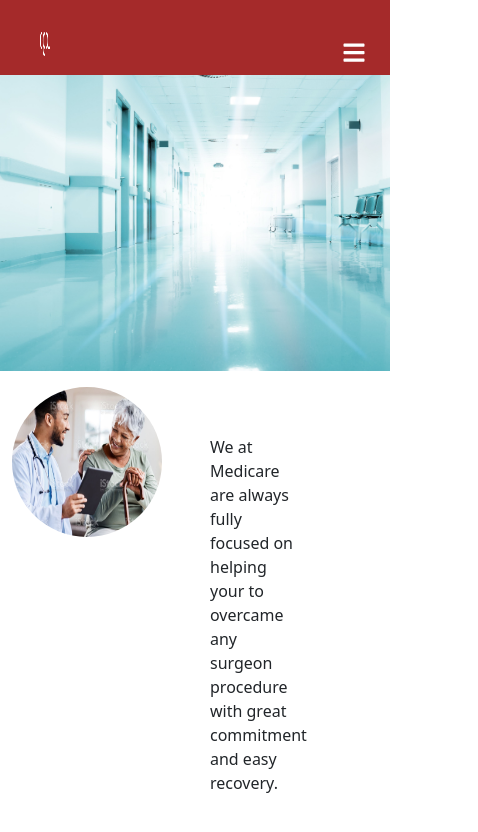
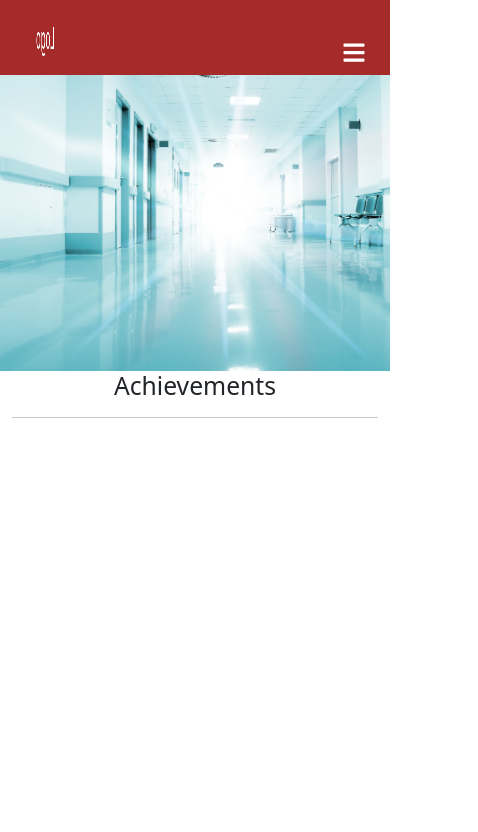
Before and after one commit to maccony202/Profecysite, a React (Create React App) app: page /about in a window 390 px wide. Shown: the top 832 px of the page, 478 px wide, since content can reach past the window. Built offline with nearby package versions, Linux system fonts and the light colour scheme.

Commit message:
Add changes to achievement section

```diff
--- a/src/App.css
+++ b/src/App.css
@@ -116,8 +116,8 @@ html {
 
 @media (max-width: 567px){
   .awar1 {
-    width: 150px;
-    height: 150px;
+    width: 200px;
+    height: 200px;
   }
 
 }
--- a/src/Components/AboutComp.js
+++ b/src/Components/AboutComp.js
@@ -16,12 +16,33 @@ function AboutComponent() {
         </Row>
             </Row>
 
-      <Row>
-        <div className="d-flex px-sm-5 mx-md-0 flex-md-row justify-content-md-center  mt-3">
+        <section>
+        <div>
+        <h2 className="text-center text-dark fs-20 fw-500">Achievements</h2>
+         <hr className="w-100"/>
+        </div>
+      <div>
+      <div data-aos="fade-left" className="d-flex justify-content-center">
         <img className="rounded-circle awar1" src={doc1} alt="award"/>
-        <p className="m-5 text-left w-25">We at Medicare are always fully focused on helping your to overcame any surgeon procedure with great commitment and easy recovery.</p>
+        <p className="w-25 mx-3 my-5">We at Medicare are always fully focused on helping your to overcame any surgeon procedure with great commitment and easy recovery.</p>
         </div>
-      </Row>
+        <div data-aos="fade-right" className="d-flex justify-content-center">
+        <img className="rounded-circle awar1" src={doc1} alt="award"/>
+        <p className="w-25 mx-3 my-5">We at Medicare are always fully focused on helping your to overcame any surgeon procedure with great commitment and easy recovery.</p>
+        </div>
+        <div data-aos="fade-down" className="d-flex justify-content-center">
+        <img className="rounded-circle awar1" src={doc1} alt="award"/>
+        <p className="w-25 mx-3 my-5">We at Medicare are always fully focused on helping your to overcame any surgeon procedure with great commitment and easy recovery.</p>
+        </div>
+        <div data-aos="fade" className="d-flex justify-content-center">
+        <img className="rounded-circle awar1" src={doc1} alt="award"/>
+        <p className="w-25 mx-3 my-5">We at Medicare are always fully focused on helping your to overcame any surgeon procedure with great commitment and easy recovery.</p>
+        </div>
+      </div>
+
+
+        </section>
+
 
         </Container>
     )
```
